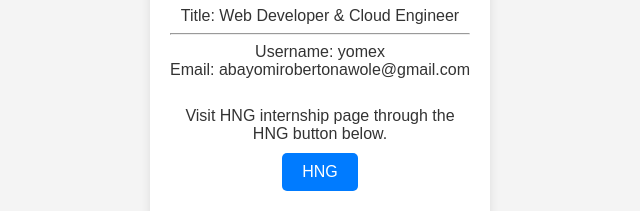
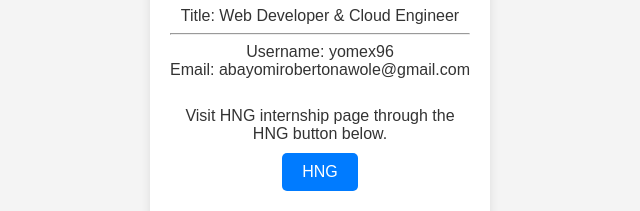
Before and after one commit to yomex96/yomex-HNG-Stage-0, a plain HTML site: page index.html in a window 1280 px wide. Shown: the part 334-545 px from the top of the page, 320-960 px from the left. Drawn offline with Linux system fonts and the light colour scheme.

Commit message:
Update index.html
excellent

```diff
--- a/index.html
+++ b/index.html
@@ -17,7 +17,7 @@
                 <h2>Abayomi Robert Onawole</h2>
                 <p>Title: Web Developer & Cloud Engineer</p>
                 <hr/>
-                <p>Username: yomex<br>Email: abayomirobertonawole@gmail.com</p>
+                <p>Username: yomex96 <br>Email: abayomirobertonawole@gmail.com</p>
                 <br>
                 <p>Visit HNG internship page through the HNG button below.</p>
                 <a href="https://hng.tech/internship" target="_blank" class="button-link">HNG</a>
```
